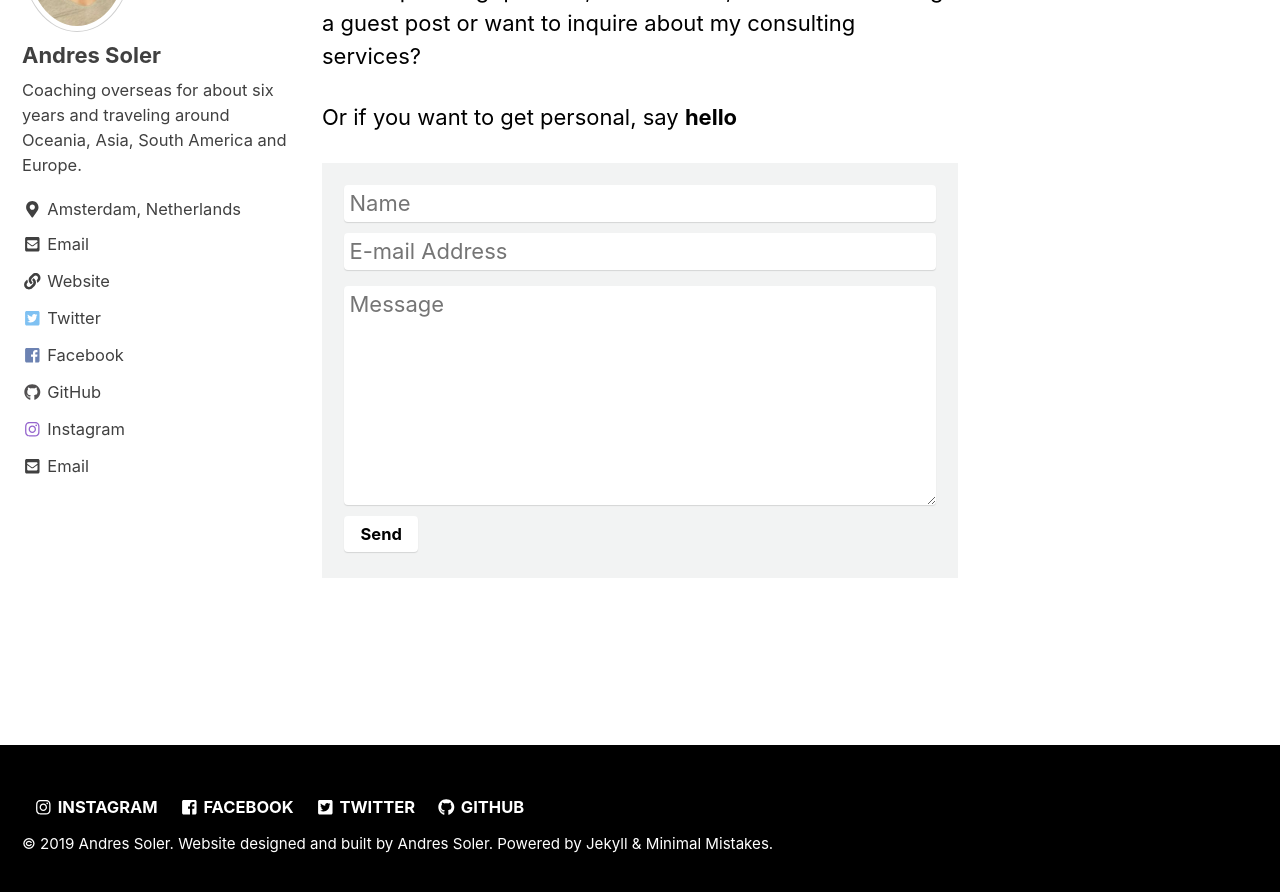
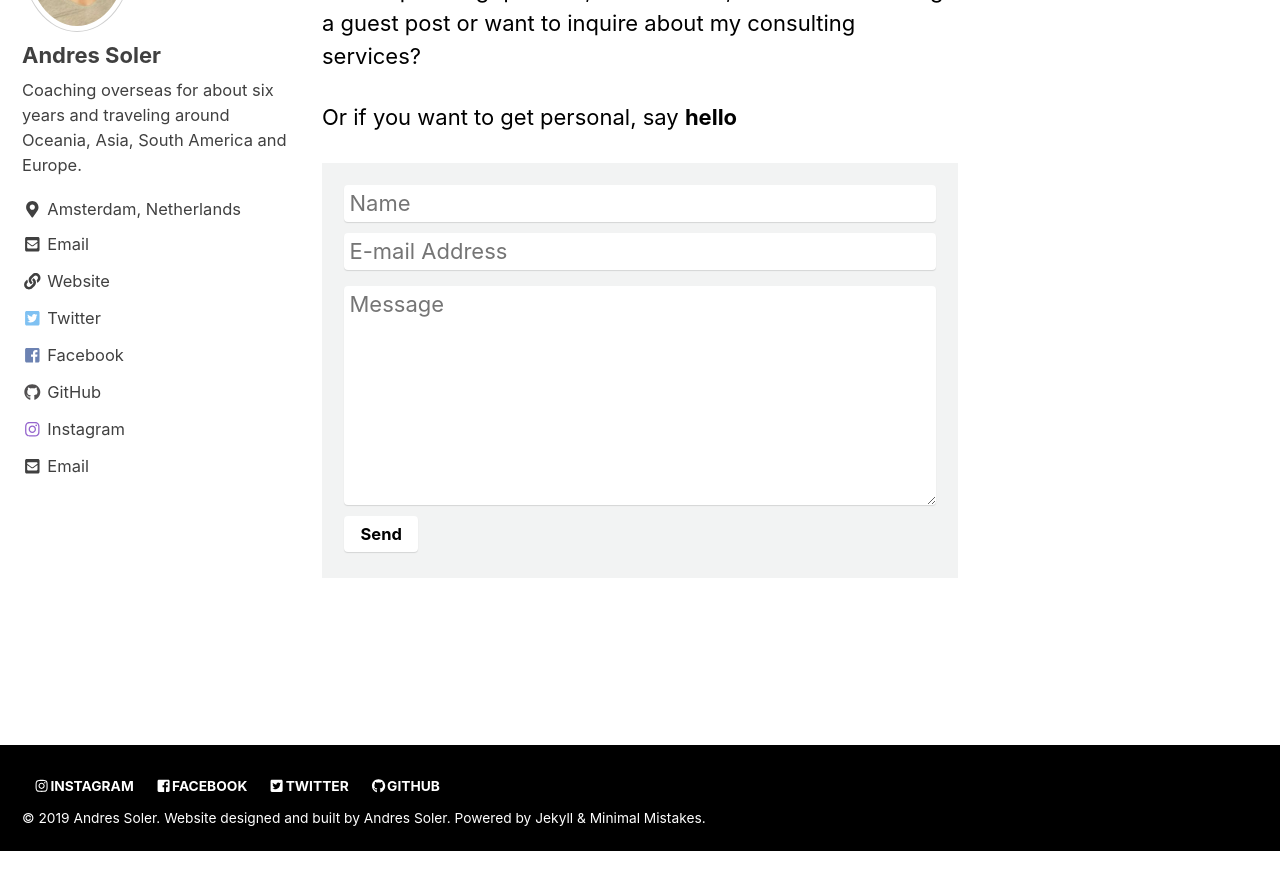
Before and after one commit to andresolerc/soulheartgrit, a Jekyll site: the page built from _pages/contact.md, in a window 1280 px wide and 900 px high, scrolled down 222 px. Shown: the top 892 px of the window. Built offline with Jekyll 4.4.1, drawn with Linux system fonts in a browser that asks for light colours; cached includes are drawn as plain includes; nearby versions of some CDN libraries; after the commit the page ends 1073 px from its top, so only the background shows below that.

Commit message:
Footer updates

```diff
--- a/_includes/footer.html
+++ b/_includes/footer.html
@@ -7,7 +7,7 @@
     {% if site.footer.links %}
       {% for link in site.footer.links %}
         {% if link.label and link.url %}
-          <li><a href="{{ link.url }}"><i class="{{ link.icon | default: 'fas fa-link' }}" aria-hidden="true"></i> {{ link.label }}</a></li>
+          <li><a href="{{ link.url }}"><i class="{{ link.icon | default: 'fas fa-link' }}" aria-hidden="true"></i>{{ link.label }}</a></li>
         {% endif %}
       {% endfor %}
     {% endif %}
--- a/_sass/minimal-mistakes/_footer.scss
+++ b/_sass/minimal-mistakes/_footer.scss
@@ -26,9 +26,9 @@
     @include clearfix;
     margin-left: auto;
     margin-right: auto;
-    margin-top: 2em;
+    margin-top: 1em;
     max-width: 100%;
-    padding: 0 1em 2em;
+    padding: 0 1em 1em;
 
     @include breakpoint($x-large) {
       max-width: $x-large;
@@ -54,7 +54,7 @@
 
 .page__footer-copyright {
   font-family: $global-font-family;
-  font-size: $type-size-7;
+  font-size: $type-size-8;
 }
 
 .page__footer-follow {
@@ -69,7 +69,7 @@
     padding-top: 5px;
     padding-bottom: 5px;
     font-family: $sans-serif-narrow;
-    font-size: $type-size-6;
+    font-size: $type-size-8;
     text-transform: uppercase;
   }
 
@@ -86,6 +86,7 @@
   .social-icons {
     a {
       white-space: nowrap;
+
     }
   }
 }
--- a/assets/css/main.scss
+++ b/assets/css/main.scss
@@ -3,6 +3,7 @@
 ---
 
 $footer-background-color: #000000;
+
 
 //$primary-color: hsla(210, 79%, 37%, 1); //button Colors
 $primary-color: #FF6F61;
```
